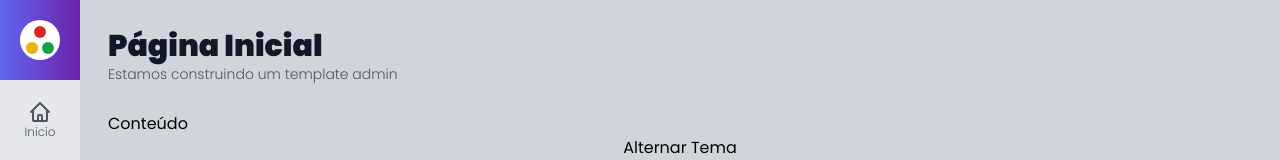
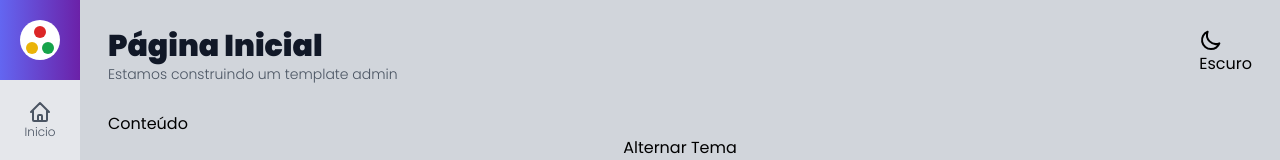
Before and after one commit to pabloaraujo22/admin-template-next, a Next.js app: page / in a window 1280 px wide. Shown: the top 160 px of the page. Built offline with nearby package versions, Linux system fonts and the light colour scheme.

Commit message:
Botao Alternar Tema

```diff
--- a/src/components/icons/index.tsx
+++ b/src/components/icons/index.tsx
@@ -80,3 +80,41 @@
         </svg>
     );
 }
+
+export function IconeSol() {
+    return (
+        <svg
+            xmlns="http://www.w3.org/2000/svg"
+            className="h-6 w-6"
+            fill="none"
+            viewBox="0 0 24 24"
+            stroke="currentColor"
+            strokeWidth={2}
+        >
+            <path
+                strokeLinecap="round"
+                strokeLinejoin="round"
+                d="M12 3v1m0 16v1m9-9h-1M4 12H3m15.364 6.364l-.707-.707M6.343 6.343l-.707-.707m12.728 0l-.707.707M6.343 17.657l-.707.707M16 12a4 4 0 11-8 0 4 4 0 018 0z"
+            />
+        </svg>
+    );
+}
+
+export function IconeLua() {
+    return (
+        <svg
+            xmlns="http://www.w3.org/2000/svg"
+            className="h-6 w-6"
+            fill="none"
+            viewBox="0 0 24 24"
+            stroke="currentColor"
+            strokeWidth={2}
+        >
+            <path
+                strokeLinecap="round"
+                strokeLinejoin="round"
+                d="M20.354 15.354A9 9 0 018.646 3.646 9.003 9.003 0 0012 21a9.003 9.003 0 008.354-5.646z"
+            />
+        </svg>
+    );
+}
--- /dev/null
+++ b/src/components/templates/BotaoAlternarTema.tsx
@@ -0,0 +1,31 @@
+import { IconeLua, IconeSol } from '../icons';
+
+interface BotaoAlternarTemaProps {
+    tema: string;
+    alternarTema: () => void;
+}
+
+export default function BotaoAlternarTema({
+    tema,
+    alternarTema,
+}: BotaoAlternarTemaProps) {
+    return tema === 'dark' ? (
+        <div onClick={alternarTema} className={`cursor-pointer`}>
+            <div className={``}>
+                <IconeSol />
+            </div>
+            <div className={``}>
+                <span>Claro</span>
+            </div>
+        </div>
+    ) : (
+        <div onClick={alternarTema} className={`cursor-pointer`}>
+            <div className={``}>
+                <IconeLua />
+            </div>
+            <div className={``}>
+                <span>Escuro</span>
+            </div>
+        </div>
+    );
+}
--- a/src/components/templates/Cabecalho.tsx
+++ b/src/components/templates/Cabecalho.tsx
@@ -1,3 +1,5 @@
+import useAppContext from '../../shared/hooks/useAppContext';
+import BotaoAlternarTema from './BotaoAlternarTema';
 import Titulo from './Titulo';
 
 interface CabecalhoProps {
@@ -5,9 +7,13 @@
     subtitulo: string;
 }
 export default function Cabecalho(props: CabecalhoProps) {
+    const { tema, alternarTema } = useAppContext();
     return (
-        <div>
+        <div className={`flex `}>
             <Titulo titulo={props.titulo} subtitulo={props.subtitulo} />
+            <div className={`flex flex-1 justify-end`}>
+                <BotaoAlternarTema tema={tema} alternarTema={alternarTema} />
+            </div>
         </div>
     );
 }
```
